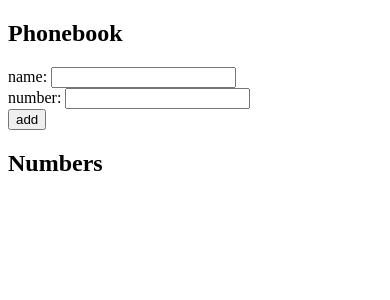
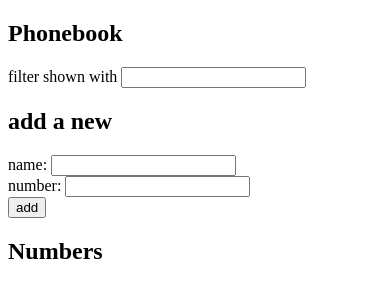
Before and after one commit to markuspaananen/FullStackWebDeveloment, a React (Create React App) app in the folder Part2/the_phonebook/: page / in a window 390 px wide. Shown: the top 300 px of the page. Built offline with nearby package versions, Linux system fonts and the light colour scheme.

Commit message:
2.9*: The Phonebook Step4

```diff
--- a/Part2/the_phonebook/src/App.js
+++ b/Part2/the_phonebook/src/App.js
@@ -8,6 +8,8 @@ const App = (props) => {
   const [persons, setPersons] = useState(props.person || []);
   const [newName, setNewName] = useState('');
   const [newNumber, setNewNumber] = useState('');
+  const [filter, setFilter] = useState('');
+
 
   // Event handler
   const addName = (event) => {
@@ -38,23 +40,32 @@ const App = (props) => {
   return (
     <div>
       <h2>Phonebook</h2>
+      <form>
+        <div>
+          filter shown with{' '}
+          <input value={filter} onChange={(a) => setFilter(a.target.value)} />
+        </div>
+      </form>
 
+      <h2>add a new</h2>
       <form onSubmit={addName}>
         <div>
           name: <input value={newName} onChange={handleNameChange} />
         </div>
         <div>
-          number: <input value={newNumber} onChange={handleNumberChange}/>
-          </div>
+          number: <input value={newNumber} onChange={handleNumberChange} />
+        </div>
         <div>
           <button type="submit">add</button>
         </div>
       </form>
       <h2>Numbers</h2>
       <ul>
-        {persons.map((person) => (
-        <li key={person.id}>{person.name} {person.number}</li>
-        ))}
+        {persons.filter((person) =>
+          person.name.toLowerCase().includes(filter.toLowerCase()))
+          .map((person) => (
+            <li key={person.id}>{person.name} {person.number}</li>
+          ))}
       </ul>
     </div>
   )
```
Also changed, not shown: Part2/the_phonebook/public/logo192.png (added).
